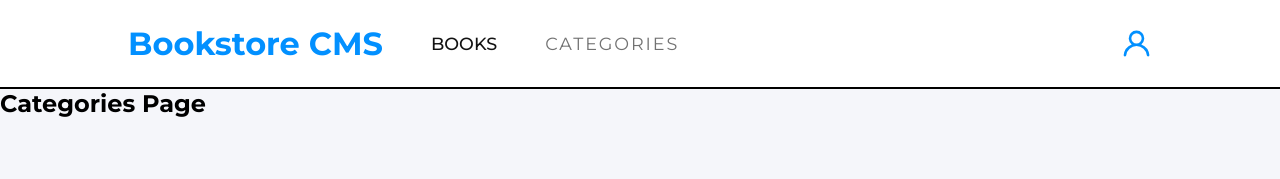
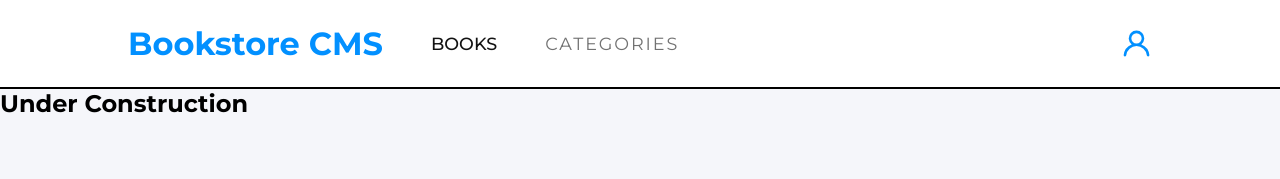
Before and after one commit to Megagig/Bookstore, a React (Vite) app: page /categories in a window 1280 px wide. Shown: the top 179 px of the page. Built offline with nearby package versions, Linux system fonts and the light colour scheme.

Commit message:
Modify the category page

```diff
--- a/src/components/BookItem.jsx
+++ b/src/components/BookItem.jsx
@@ -65,11 +65,11 @@ const BookItem = () => {
           <div className="status">
             <div className="progression">
               <progress value="75" min="0" max="100" style={style}>
-                75%
+                80%
               </progress>
             </div>
             <div className="movement">
-              <p className="percent">75%</p>
+              <p className="percent">80%</p>
               <p className="completed">Completed</p>
             </div>
           </div>
--- a/src/components/Categories.jsx
+++ b/src/components/Categories.jsx
@@ -1,7 +1,7 @@
 function Categories() {
   return (
     <div>
-      <h2>Categories Page</h2>
+      <h2>Under Construction</h2>
     </div>
   );
 }
--- a/src/components/NavBar.jsx
+++ b/src/components/NavBar.jsx
@@ -15,7 +15,6 @@ function NavBar() {
           <Link to="/categories" className="option">
             CATEGORIES
           </Link>
-          {/* <button type="button">My Icon</button> */}
         </div>
         <UilUser size="31" color="#0290ff" />
       </div>
```
